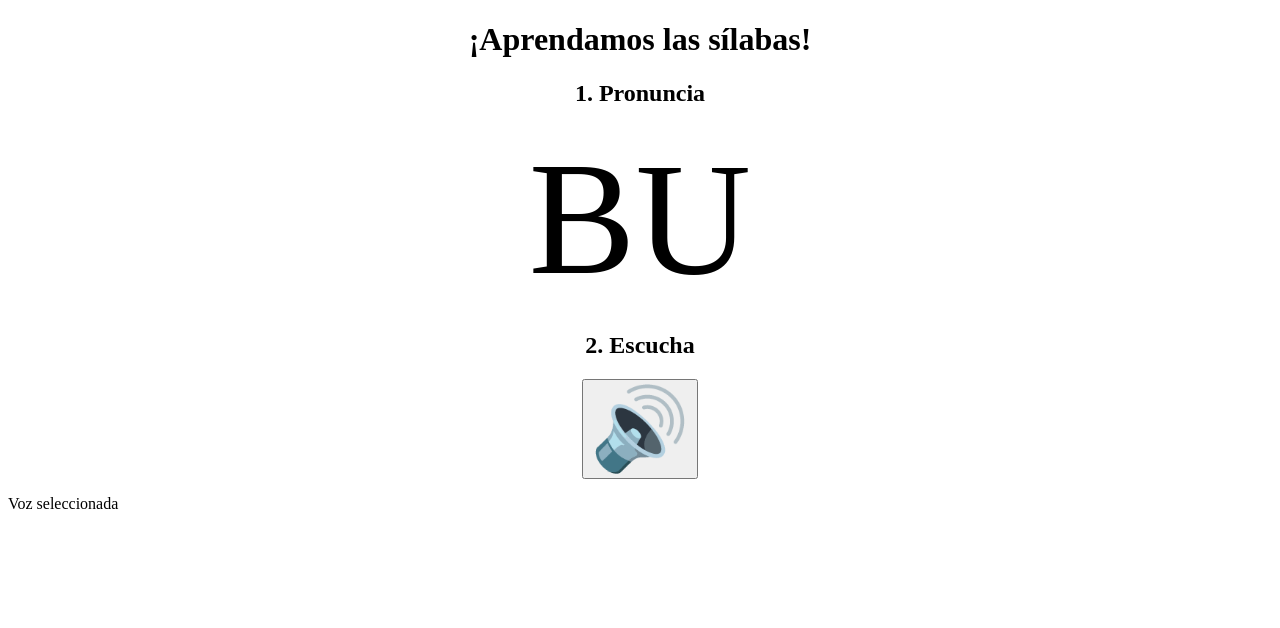
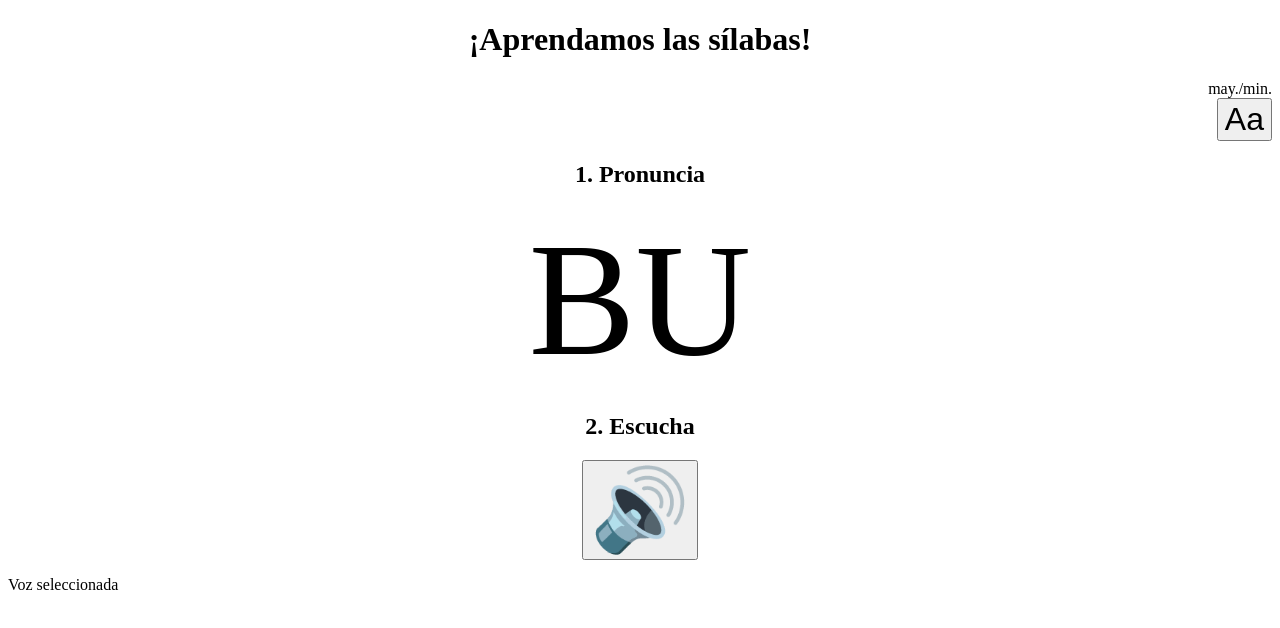
Before and after one commit to estudiemos/estudiemos.github.io, a plain HTML site: page index.html in a window 1280 px wide. Drawn offline with Linux system fonts and the light colour scheme.

Commit message:
Toggle Aa button.

```diff
--- a/assets/funciones.js
+++ b/assets/funciones.js
@@ -73,6 +73,19 @@ async function pronunciar_palabra() {
 }
 */
 
+function toggleMayMin() {
+    texto = document.getElementById("texto").textContent
+    let nuevoTexto = ""
+    if (texto == texto.toUpperCase()) {
+        nuevoTexto = texto.charAt(0).toUpperCase() + texto.slice(1).toLowerCase();
+    } else if ((texto == texto.toLowerCase())) {
+        nuevoTexto = texto.toUpperCase();
+    } else {
+        nuevoTexto = texto.toLowerCase()
+    }
+    document.getElementById("texto").textContent = nuevoTexto;
+}
+
 function dormir(ms) {
     return new Promise(
         resolve => setTimeout(resolve, ms)
--- a/index.html
+++ b/index.html
@@ -9,6 +9,10 @@
 
 <body>
     <h1 id="titulo" style="text-align: center;">¡Aprendamos las sílabas!</h1>
+    <div style="text-align: right;">
+        <p style="font-size:2ch; margin:0%">may./min.</p>
+        <button type="button" style="font-size:4ch;" onclick="toggleMayMin();">Aa</button>
+    </div>
     <div id="pronuncia">
         <h2 style="text-align: center;">1. Pronuncia</h2>
         <p id="texto" style="font-size:20ch;text-align: center; margin:0%">MI</p>
```
